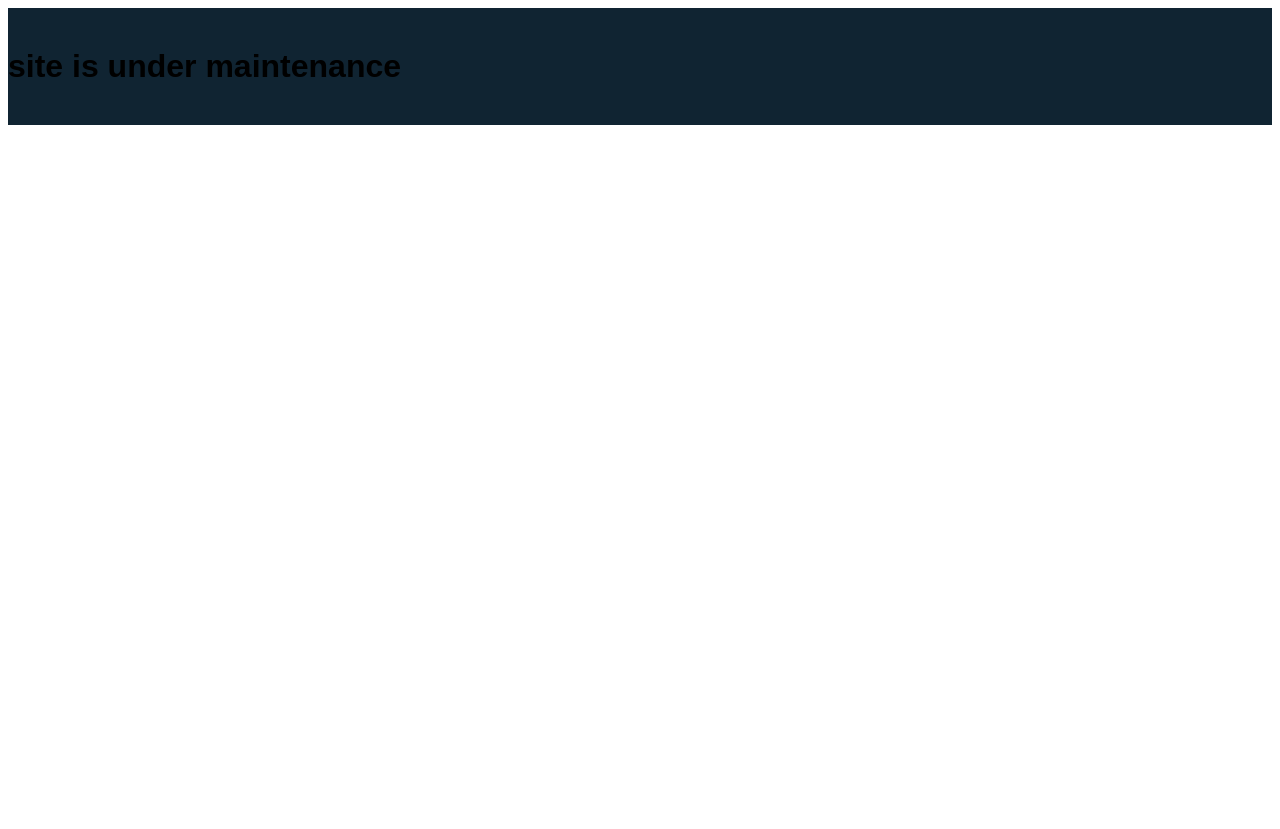
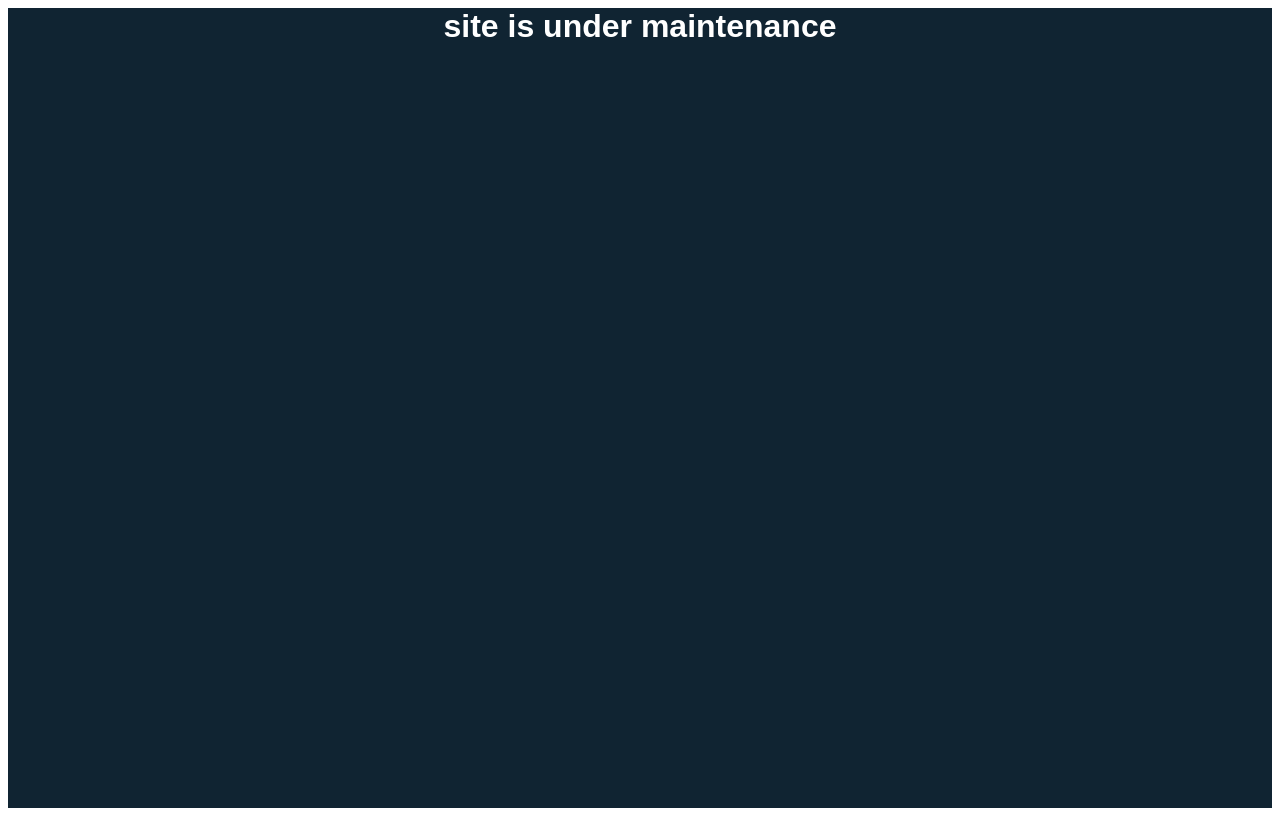
Before and after one commit to justsixthree/moiraspace, a plain HTML site: page index.html in a window 1280 px wide. Before the commit the page ends 800 px from the top, so only its background shows below. Drawn offline with Linux system fonts and the light colour scheme.

Commit message:
Update index.html

```diff
--- a/index.html
+++ b/index.html
@@ -3,10 +3,14 @@
     <title>Moiraspace</title>
     <style>
       h1 {
-      background-color: #102432;
-        padding-top: 40px;
-        padding-bottom: 40px;
+        background-color: #102432;
+        height: 100vh;
         font-family: Arial;
+        color: #fff;
+        text-align: center;
+        display: flex;
+        justify-content: center;
+        align-content: center;
       }
     </style>
   </head>
```
